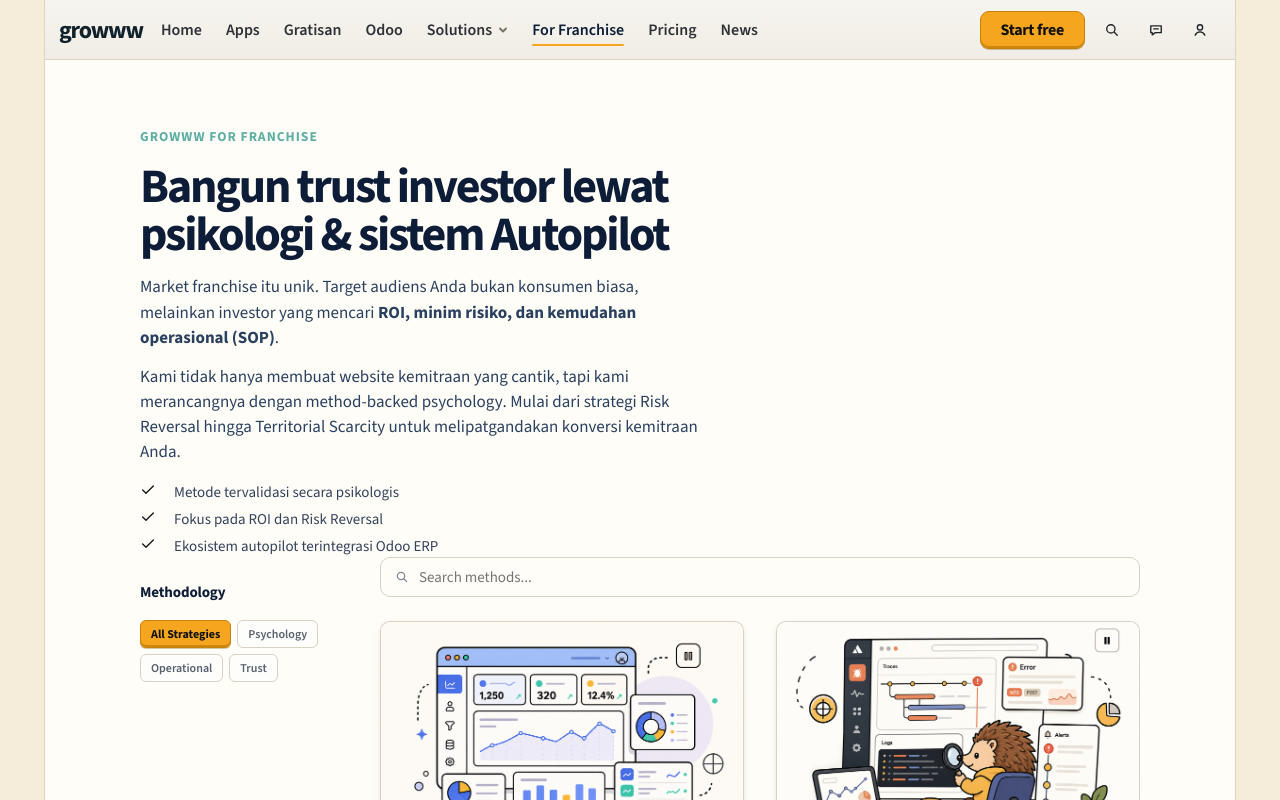
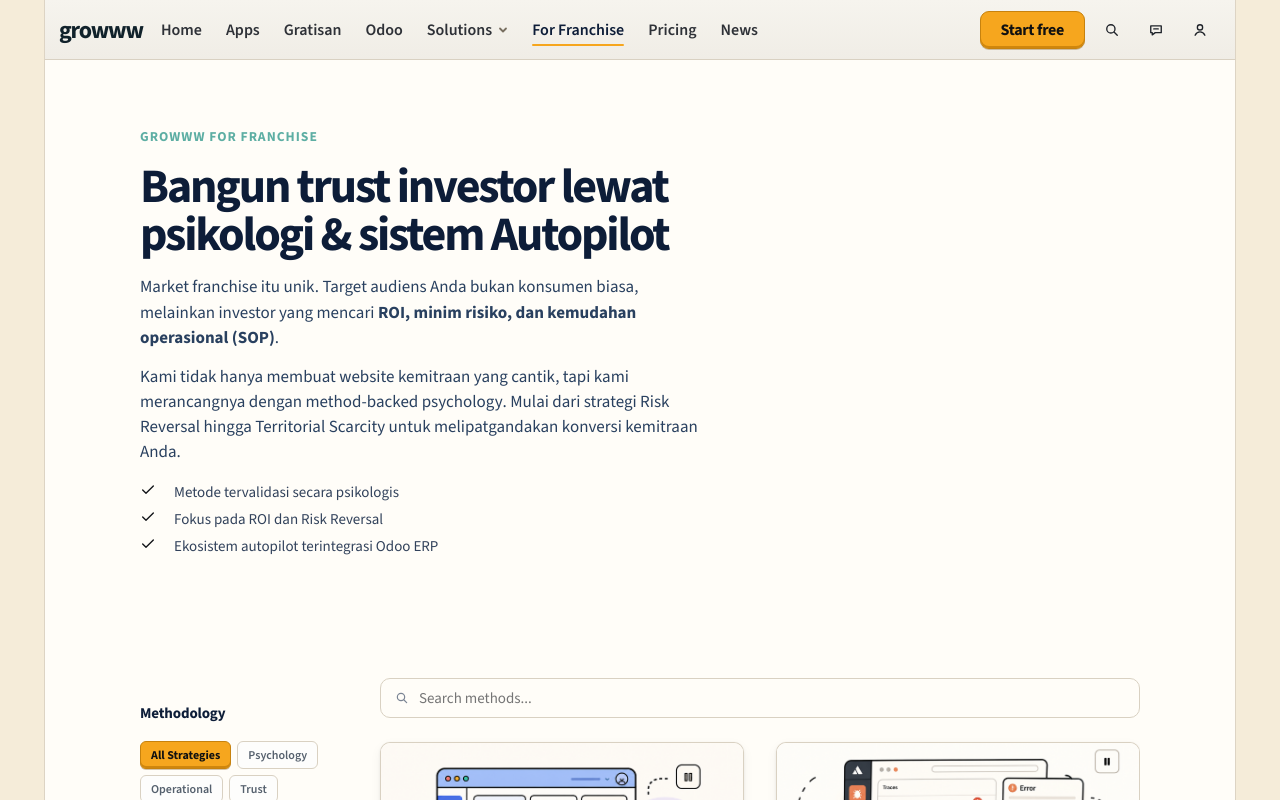
Before and after one commit to telityapp-alt/porto-nabil, a React (Vite) app: page /#/franchise in a window 1280 px wide. Shown: the top 800 px of the page. Built offline with nearby package versions, Linux system fonts and the light colour scheme.

Commit message:
fix: resolve layout overlap between hero and search bar in FranchisePage

```diff
--- a/src/FranchisePage.jsx
+++ b/src/FranchisePage.jsx
@@ -32,7 +32,7 @@
 
   return (
     <div className="news-gallery-page">
-      <section className="hero">
+      <section className="hero" style={{ paddingBottom: "80px", marginBottom: "40px", borderBottom: "1px solid rgba(255,255,255,0.05)" }}>
         <div className="hero-copy">
           <span className="perks-hero-eyebrow" style={{ display: "inline-block", marginBottom: "16px", letterSpacing: "1px", textTransform: "uppercase", fontSize: "0.85rem", opacity: 0.7 }}>Growww For Franchise</span>
           <h1>Bangun trust investor lewat psikologi & sistem Autopilot</h1>
```
